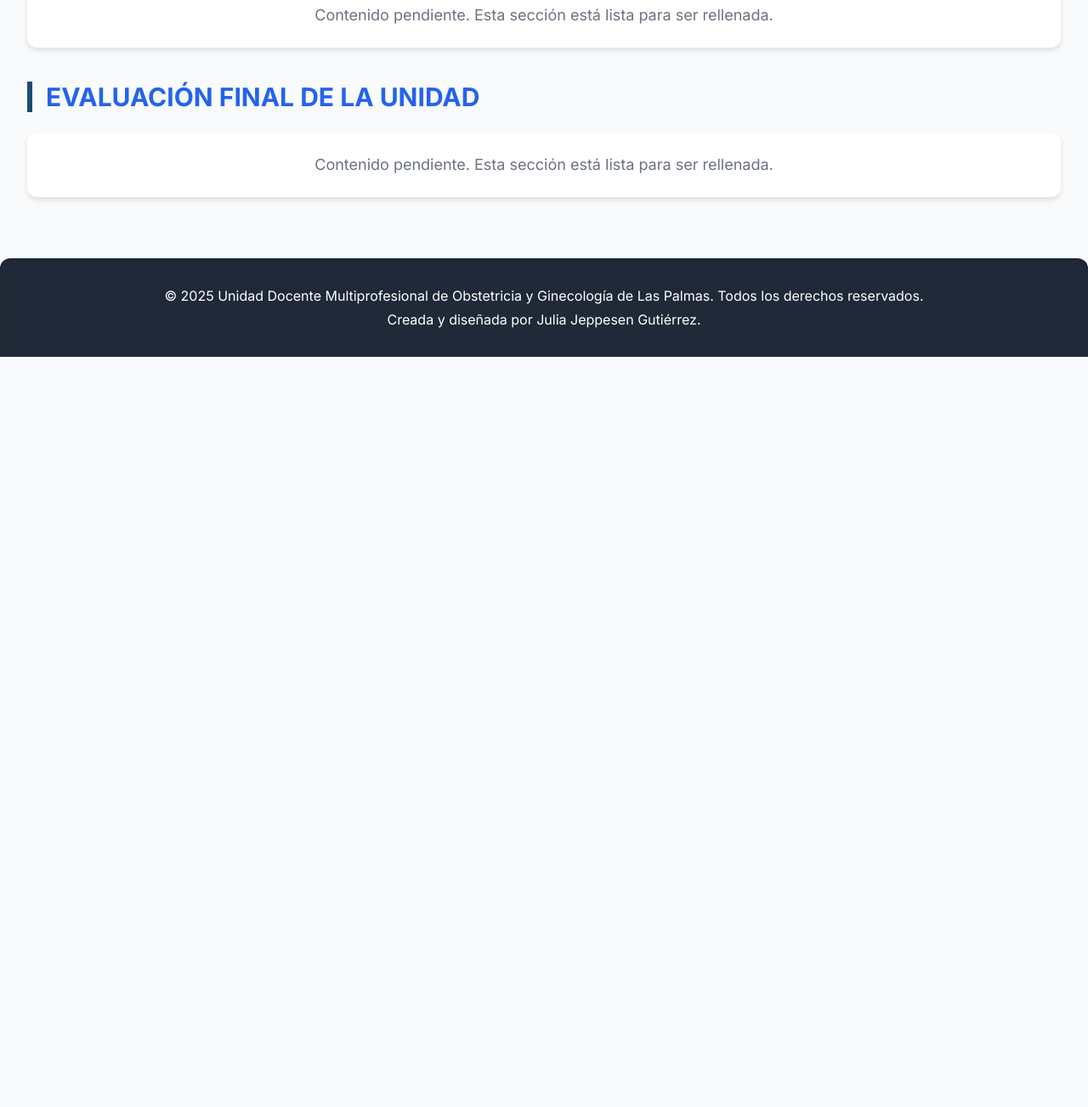
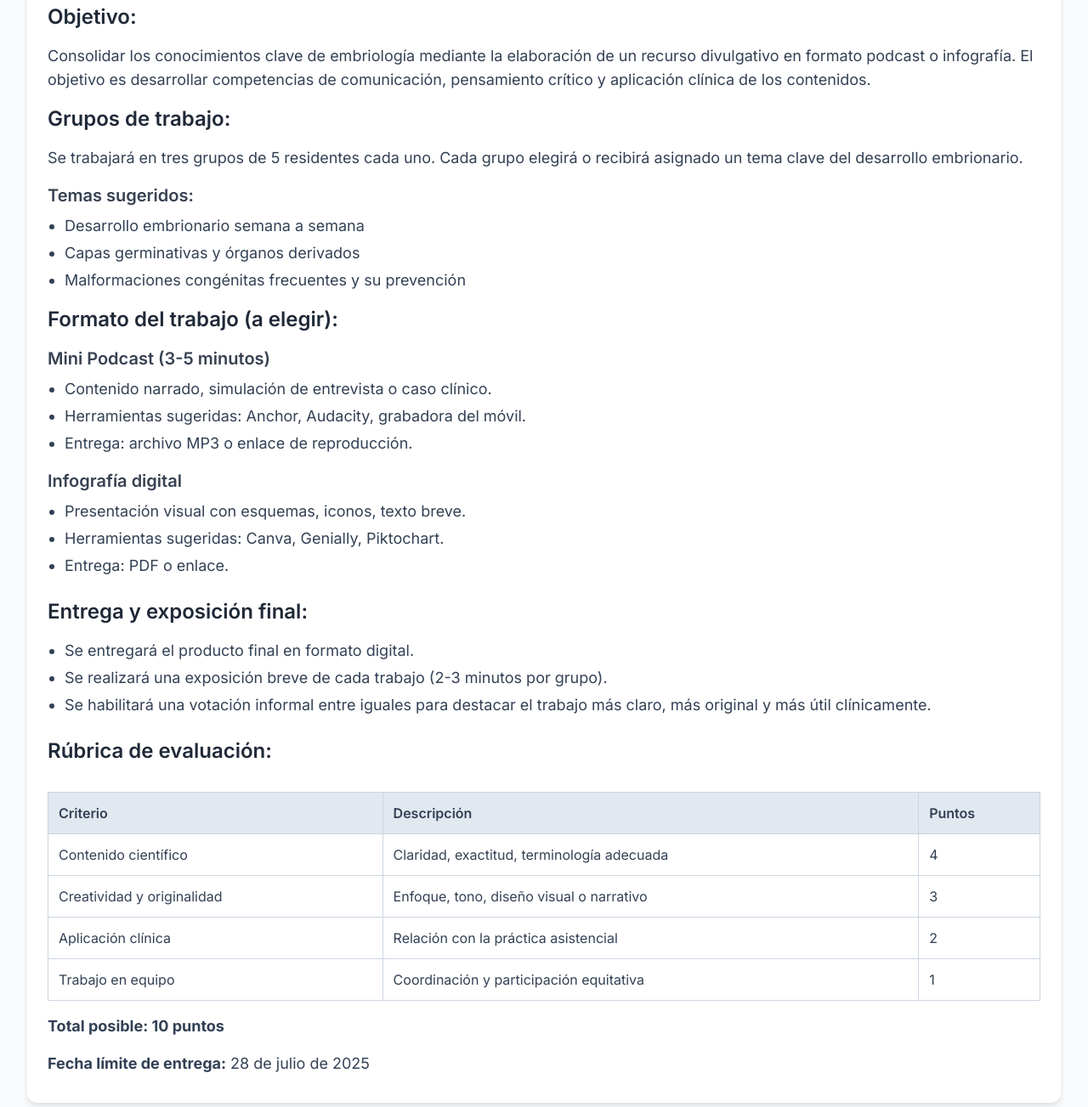
Before and after one commit to JuliaJeppesen/JuliaJeppesen.github.io, a plain HTML site: page index.html in a window 1280 px wide. Shown: the part 2477-3780 px from the top of the page at 85% size. Before the commit the page ends 2897 px from the top, so only its background shows below. Drawn offline with nearby package versions, Linux system fonts and the light colour scheme.

Commit message:
Add files via upload

```diff
--- a/index.html
+++ b/index.html
@@ -89,7 +89,10 @@
             </p>
             <!-- YouTube Video Embed -->
             <div class="relative overflow-hidden rounded-xl">
-                <!-- El video ahora debería cargarse correctamente si está público o no listado. -->
+                <!-- NOTA IMPORTANTE: Si abres este archivo HTML directamente desde tu ordenador (ruta "file://"),
+                     es posible que el video de YouTube no se cargue debido a las políticas de seguridad del navegador
+                     (Same-Origin Policy). El video debería funcionar correctamente una vez que la página esté
+                     alojada en un servidor web (por ejemplo, en un dominio "http://" o "https://"). -->
                 <iframe class="youtube-embed" src="https://www.youtube.com/embed/2jITJ6M4lNs" frameborder="0" allow="accelerometer; autoplay; clipboard-write; encrypted-media; gyroscope; picture-in-picture" allowfullscreen></iframe>
             </div>
             <p class="text-sm text-gray-500 mt-4">
@@ -149,7 +152,87 @@
         <section class="mb-10">
             <h2 class="text-3xl font-bold section-title section-title-text">FASE 4: Aprendizaje Colaborativo - Podcast/Infografía</h2>
             <div class="card">
-                <p class="text-lg text-gray-500 text-center">Contenido pendiente. Esta sección está lista para ser rellenada.</p>
+                <h3 class="text-2xl font-semibold text-gray-800 mb-4">Objetivo:</h3>
+                <p class="text-lg mb-4">
+                    Consolidar los conocimientos clave de embriología mediante la elaboración de un recurso divulgativo en formato podcast o infografía. El objetivo es desarrollar competencias de comunicación, pensamiento crítico y aplicación clínica de los contenidos.
+                </p>
+
+                <h3 class="text-2xl font-semibold text-gray-800 mb-4">Grupos de trabajo:</h3>
+                <p class="text-lg mb-4">
+                    Se trabajará en tres grupos de 5 residentes cada uno. Cada grupo elegirá o recibirá asignado un tema clave del desarrollo embrionario.
+                </p>
+                <h4 class="text-xl font-semibold text-gray-700 mb-2">Temas sugeridos:</h4>
+                <ul class="list-disc pl-5 space-y-1 text-lg mb-4">
+                    <li>Desarrollo embrionario semana a semana</li>
+                    <li>Capas germinativas y órganos derivados</li>
+                    <li>Malformaciones congénitas frecuentes y su prevención</li>
+                </ul>
+
+                <h3 class="text-2xl font-semibold text-gray-800 mb-4">Formato del trabajo (a elegir):</h3>
+                <div class="mb-4">
+                    <h4 class="text-xl font-semibold text-gray-700 mb-2">Mini Podcast (3-5 minutos)</h4>
+                    <ul class="list-disc pl-5 space-y-1 text-lg">
+                        <li>Contenido narrado, simulación de entrevista o caso clínico.</li>
+                        <li>Herramientas sugeridas: Anchor, Audacity, grabadora del móvil.</li>
+                        <li>Entrega: archivo MP3 o enlace de reproducción.</li>
+                    </ul>
+                </div>
+                <div>
+                    <h4 class="text-xl font-semibold text-gray-700 mb-2">Infografía digital</h4>
+                    <ul class="list-disc pl-5 space-y-1 text-lg">
+                        <li>Presentación visual con esquemas, iconos, texto breve.</li>
+                        <li>Herramientas sugeridas: Canva, Genially, Piktochart.</li>
+                        <li>Entrega: PDF o enlace.</li>
+                    </ul>
+                </div>
+
+                <h3 class="text-2xl font-semibold text-gray-800 mt-6 mb-4">Entrega y exposición final:</h3>
+                <ul class="list-disc pl-5 space-y-1 text-lg mb-4">
+                    <li>Se entregará el producto final en formato digital.</li>
+                    <li>Se realizará una exposición breve de cada trabajo (2-3 minutos por grupo).</li>
+                    <li>Se habilitará una votación informal entre iguales para destacar el trabajo más claro, más original y más útil clínicamente.</li>
+                </ul>
+
+                <h3 class="text-2xl font-semibold text-gray-800 mt-6 mb-4">Rúbrica de evaluación:</h3>
+                <div class="overflow-x-auto mb-4">
+                    <table>
+                        <thead>
+                            <tr>
+                                <th>Criterio</th>
+                                <th>Descripción</th>
+                                <th>Puntos</th>
+                            </tr>
+                        </thead>
+                        <tbody>
+                            <tr>
+                                <td>Contenido científico</td>
+                                <td>Claridad, exactitud, terminología adecuada</td>
+                                <td>4</td>
+                            </tr>
+                            <tr>
+                                <td>Creatividad y originalidad</td>
+                                <td>Enfoque, tono, diseño visual o narrativo</td>
+                                <td>3</td>
+                            </tr>
+                            <tr>
+                                <td>Aplicación clínica</td>
+                                <td>Relación con la práctica asistencial</td>
+                                <td>2</td>
+                            </tr>
+                            <tr>
+                                <td>Trabajo en equipo</td>
+                                <td>Coordinación y participación equitativa</td>
+                                <td>1</td>
+                            </tr>
+                        </tbody>
+                    </table>
+                </div>
+                <p class="text-lg font-bold mb-4">Total posible: 10 puntos</p>
+
+                <p class="text-lg mb-2">
+                    <strong>Fecha límite de entrega:</strong> 28 de julio de 2025
+                </p>
+                <!-- La línea de contacto para dudas ha sido eliminada según la solicitud. -->
             </div>
         </section>
 
```
